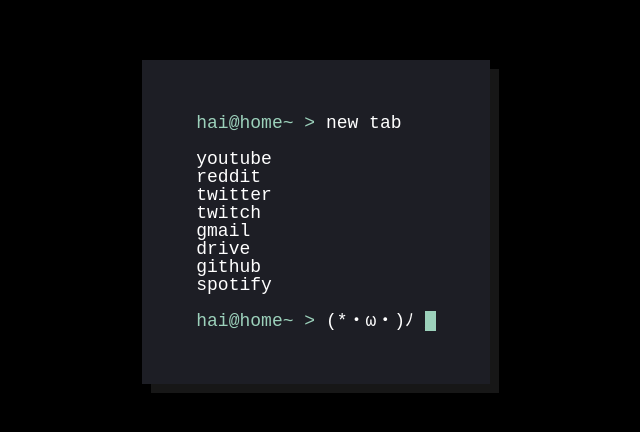
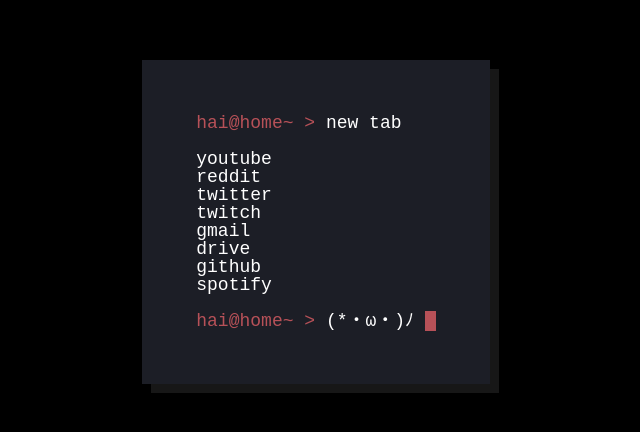
Before and after one commit to h4iyai/startpage, a plain HTML site: page index.html in a window 1280 px wide. Shown: the part 178-610 px from the top of the page, without its empty margins (324-964 px from the left). Drawn offline with Linux system fonts and the light colour scheme.

Commit message:
changed color scheme

```diff
--- a/css/style.css
+++ b/css/style.css
@@ -9,7 +9,7 @@ html {
 }
 
 body {
-    background-color: #1d1e25;
+    background-color: #1C1E26;
     box-shadow: 9px 9px #2c2c2c87;
     color: #ffffff;
     display: flex;
@@ -25,7 +25,7 @@ p {
 }
 
 p span {
-    color: #9cd1bb;
+    color: #B75158;
 }
 
 a {
@@ -53,7 +53,7 @@ nav {
 
 
 p #cursor {
-    background-color:#9cd1bb;
+    background-color:#B75158;
     animation: blink 2s infinite;
 }
 
```
